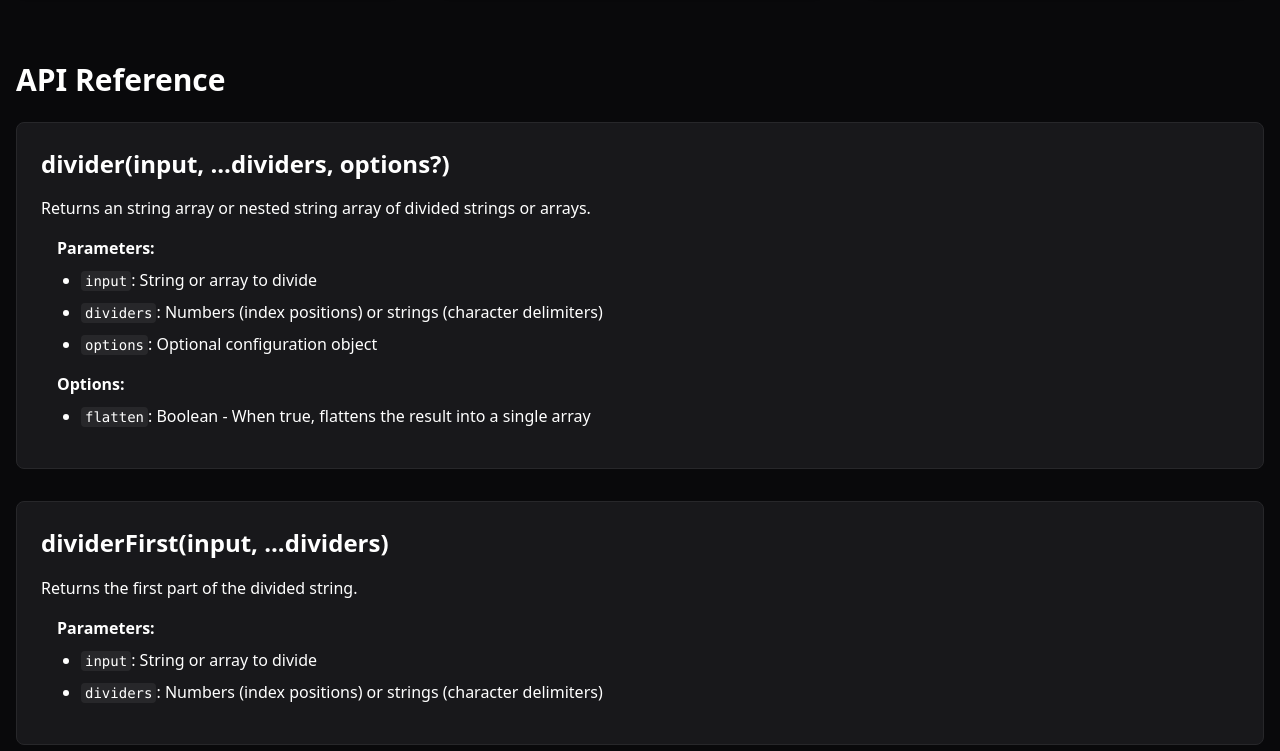
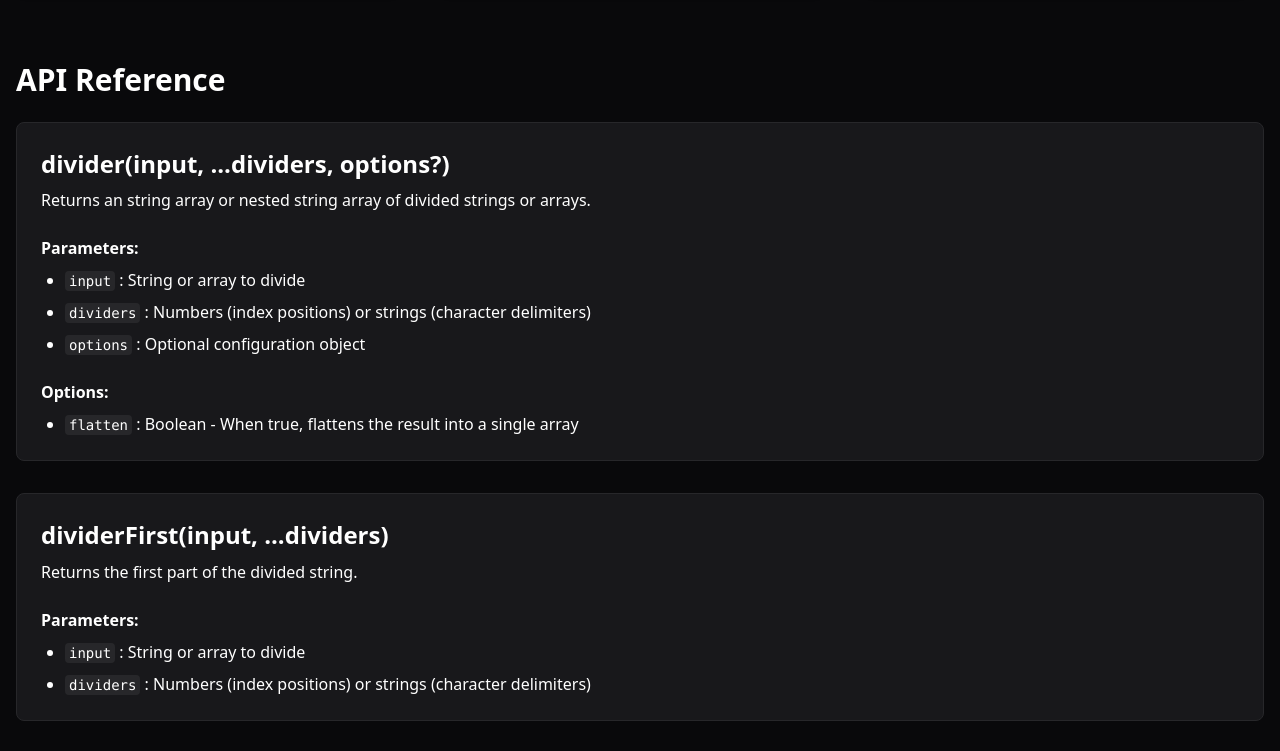
Before and after one commit to nyaomaru/divider-docs, a Next.js app: page /en in a window 1280 px wide. Shown: the part 2049-2800 px from the top of the page. Built offline with nearby package versions, Linux system fonts and the light colour scheme.

Commit message:
refactor(ui): simplify and type-separate APIReferenceCard component

```diff
--- /dev/null
+++ b/app/types/ui/divider-docs/api-reference-card.ts
@@ -0,0 +1,11 @@
+type APIParameter = {
+  name: string;
+  description: string;
+};
+
+export type APIReferenceCardProps = {
+  title: string;
+  description?: string;
+  parameters: APIParameter[];
+  options?: APIParameter[];
+};
--- a/app/ui/divider-docs/api-reference-card.tsx
+++ b/app/ui/divider-docs/api-reference-card.tsx
@@ -1,50 +1,41 @@
-import type { FC } from 'react';
+import type { APIReferenceCardProps } from '@/types/ui/components/api-reference-card';
 
-interface APIReferenceCardProps {
-  title: string;
-  description?: string;
-  parameters: {
-    name: string;
-    description: string;
-  }[];
-  options?: {
-    name: string;
-    description: string;
-  }[];
-}
-
-export const APIReferenceCard: FC<APIReferenceCardProps> = ({
+export function APIReferenceCard({
   title,
   description,
   parameters,
   options,
-}) => {
+}: APIReferenceCardProps) {
   return (
-    <div className='rounded-lg border border-zinc-800 bg-zinc-900 p-6'>
-      <h3 className='text-xl font-bold mb-4'>{title}</h3>
-      <p>{description}</p>
-      <div className='m-4'>
+    <div className='rounded-lg border border-zinc-800 bg-zinc-900 p-6 space-y-6'>
+      <div>
+        <h3 className='text-xl font-bold mb-2'>{title}</h3>
+        {description && <p>{description}</p>}
+      </div>
+
+      <div>
         <h4 className='font-semibold mb-2'>Parameters:</h4>
         <ul className='list-disc pl-6 space-y-2'>
           {parameters.map((param) => (
             <li key={param.name}>
               <code className='text-sm bg-zinc-800 px-1 py-0.5 rounded'>
                 {param.name}
-              </code>
+              </code>{' '}
               : {param.description}
             </li>
           ))}
         </ul>
       </div>
-      {options && options.length > 0 && (
-        <div className='m-4'>
+
+      {options?.length > 0 && (
+        <div>
           <h4 className='font-semibold mb-2'>Options:</h4>
-          <ul className='list-disc pl-6'>
+          <ul className='list-disc pl-6 space-y-2'>
             {options.map((option) => (
               <li key={option.name}>
                 <code className='text-sm bg-zinc-800 px-1 py-0.5 rounded'>
                   {option.name}
-                </code>
+                </code>{' '}
                 : {option.description}
               </li>
             ))}
@@ -53,4 +44,4 @@ export const APIReferenceCard: FC<APIReferenceCardProps> = ({
       )}
     </div>
   );
-};
+}
```
